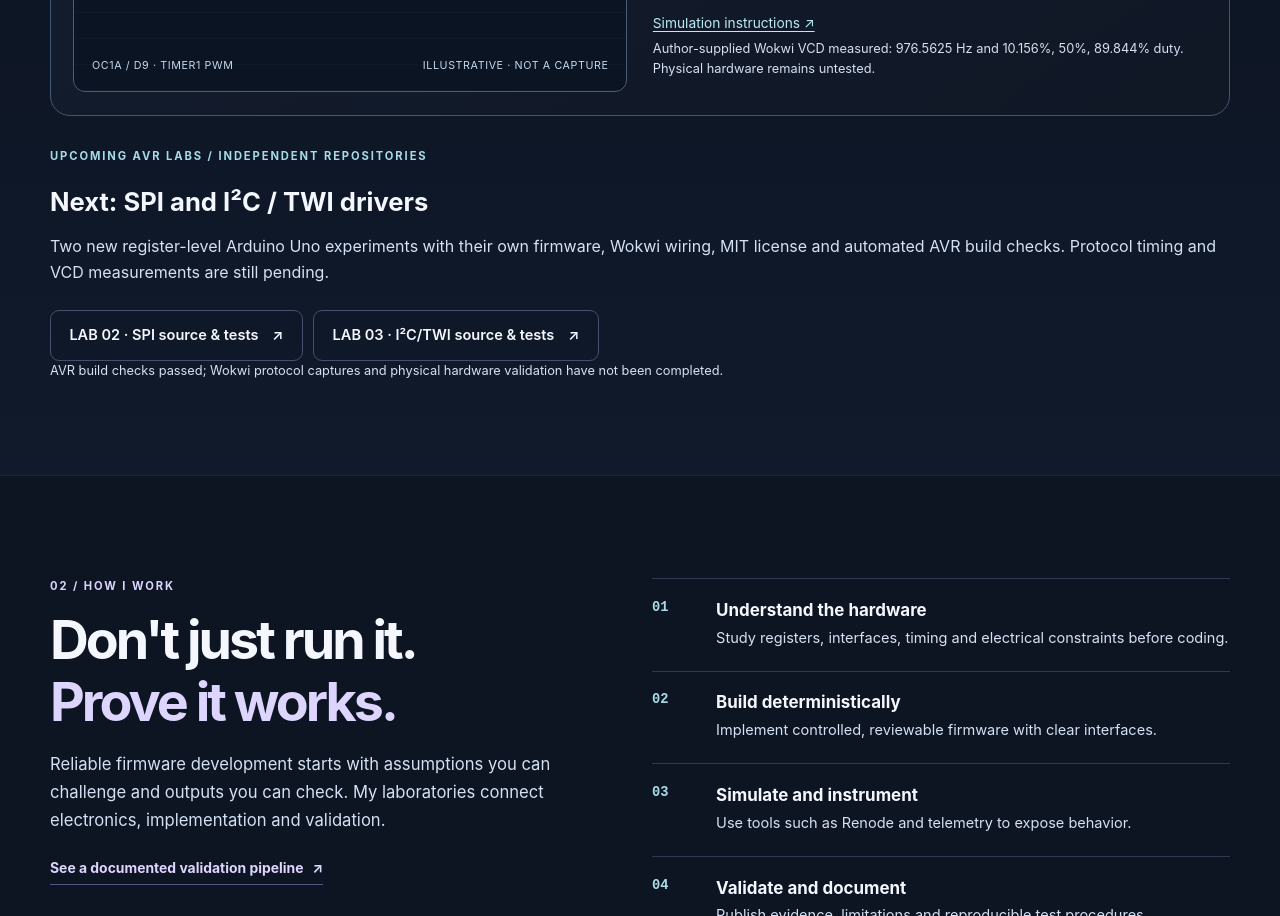
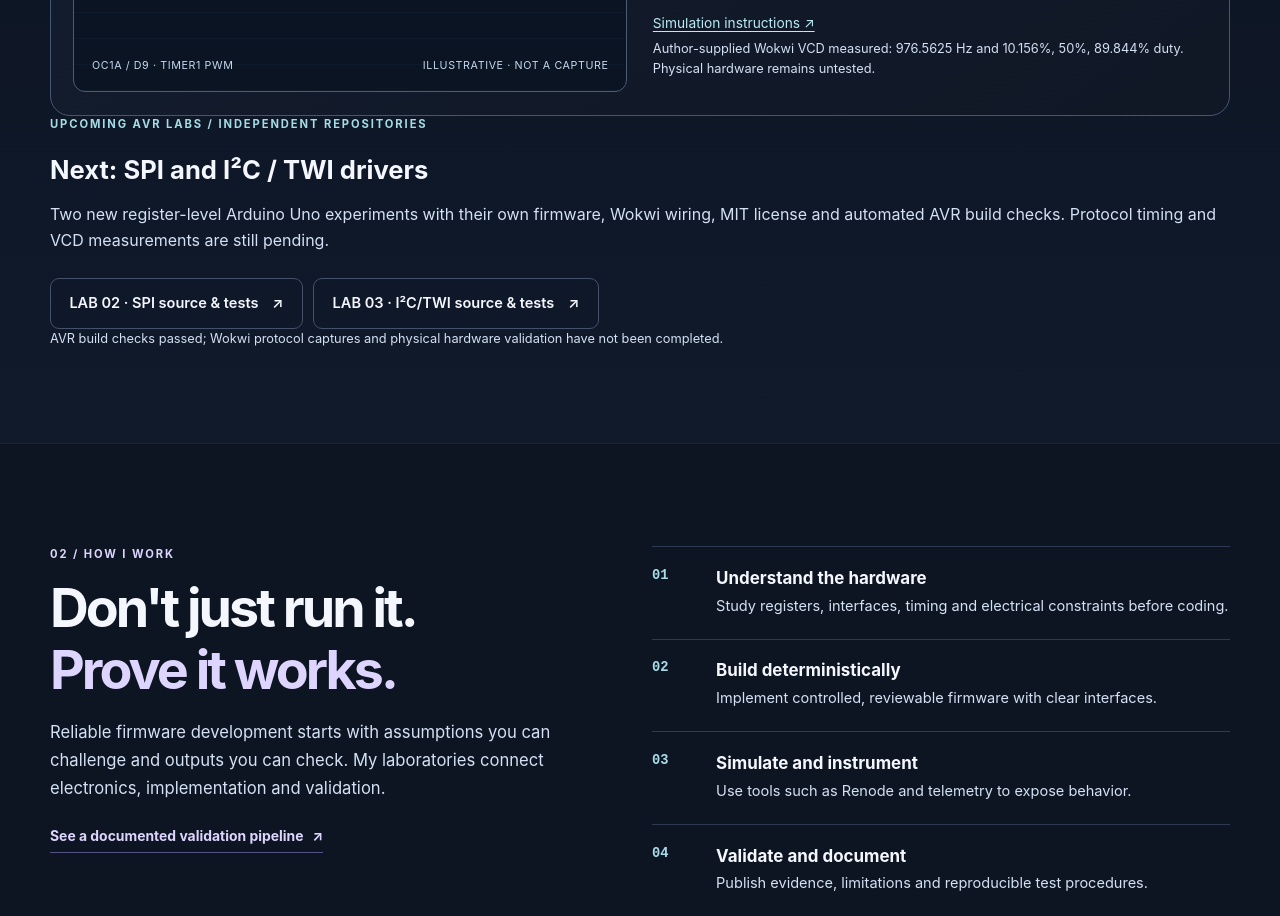
Before and after one commit to Anderson-Shinobi/Anderson-Shinobi.github.io, a website: page index.html in a window 1280 px wide. Shown: the part 3634-4550 px from the top of the page. Drawn offline with Linux system fonts and the light colour scheme.

Commit message:
fix: remove inline style forbidden by HTMLHint

```diff
--- a/index.html
+++ b/index.html
@@ -163,7 +163,7 @@
             <p class="lab-note">Author-supplied Wokwi VCD measured: 976.5625 Hz and 10.156%, 50%, 89.844% duty. Physical hardware remains untested.</p>
           </div>
         </div>
-        <div class="lab-description" style="margin-top: 2rem;">
+        <div class="lab-description">
           <p class="eyebrow">UPCOMING AVR LABS / INDEPENDENT REPOSITORIES</p>
           <h3>Next: SPI and I²C / TWI drivers</h3>
           <p>Two new register-level Arduino Uno experiments with their own firmware, Wokwi wiring, MIT license and automated AVR build checks. Protocol timing and VCD measurements are still pending.</p>
```
